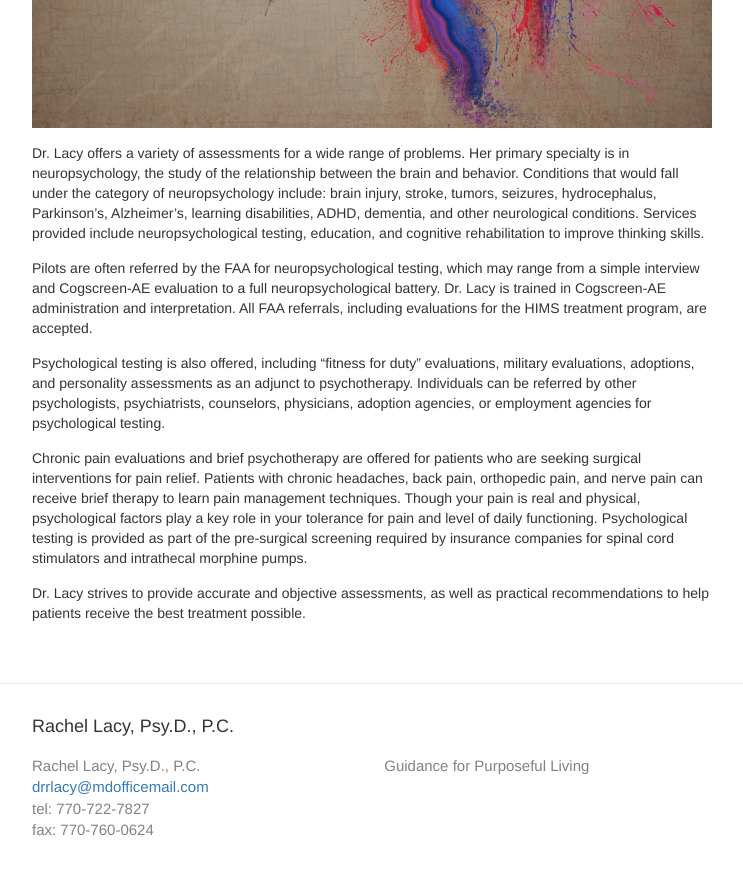
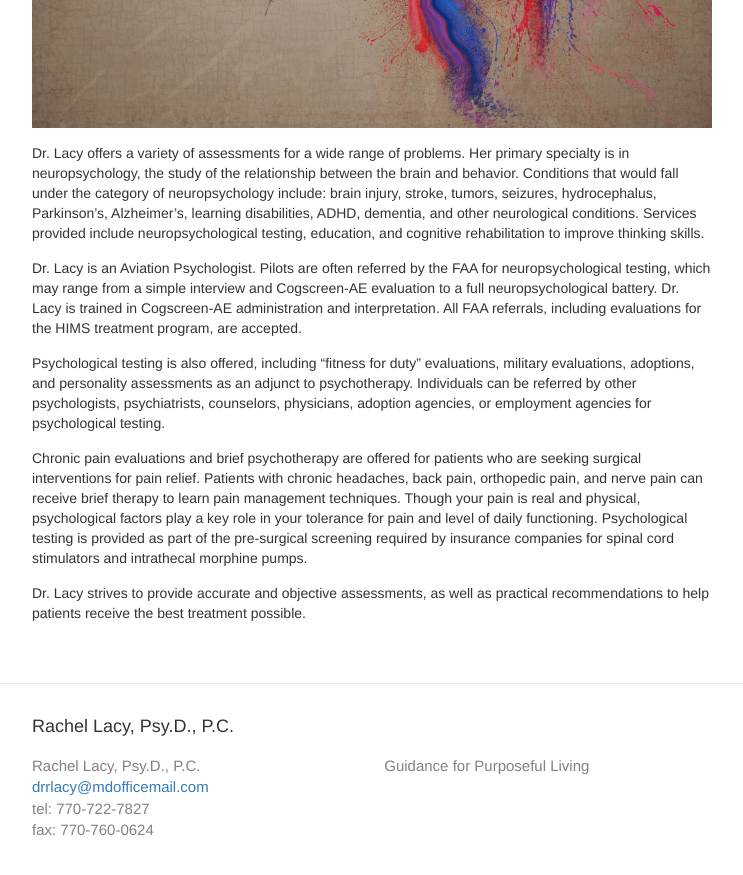
Before and after one commit to halcyon/renewedbrain.com, a Jekyll site: the page built from services.md, in a window 1280 px wide and 900 px high, scrolled down 800 px. Shown: the top 875 px of the window, without its empty margins (268-1011 px from the left). Built offline with Jekyll 4.4.1, drawn with Linux system fonts in a browser that asks for light colours.

Commit message:
aviationtitle.md
added aviation

```diff
--- a/services.md
+++ b/services.md
@@ -8,7 +8,7 @@ weight: 1
 
  Dr. Lacy offers a variety of assessments for a wide range of problems.  Her primary specialty is in neuropsychology, the study of the relationship between the brain and behavior. Conditions that would fall under the category of neuropsychology include: brain injury, stroke, tumors, seizures, hydrocephalus, Parkinson’s, Alzheimer’s, learning disabilities, ADHD, dementia, and other neurological conditions.  Services provided include neuropsychological testing, education, and cognitive rehabilitation to improve thinking skills.
 
-Pilots are often referred by the FAA for neuropsychological testing, which may range from a simple interview and Cogscreen-AE evaluation to a full neuropsychological battery. Dr. Lacy is trained in Cogscreen-AE administration and interpretation. All FAA referrals, including evaluations for the HIMS treatment program, are accepted.
+Dr. Lacy is an Aviation Psychologist. Pilots are often referred by the FAA for neuropsychological testing, which may range from a simple interview and Cogscreen-AE evaluation to a full neuropsychological battery. Dr. Lacy is trained in Cogscreen-AE administration and interpretation. All FAA referrals, including evaluations for the HIMS treatment program, are accepted.
 
 Psychological testing is also offered, including “fitness for duty” evaluations, military evaluations, adoptions, and personality assessments as an adjunct to psychotherapy.  Individuals can be referred by other psychologists, psychiatrists, counselors, physicians, adoption agencies, or employment agencies for psychological testing.
 
```
